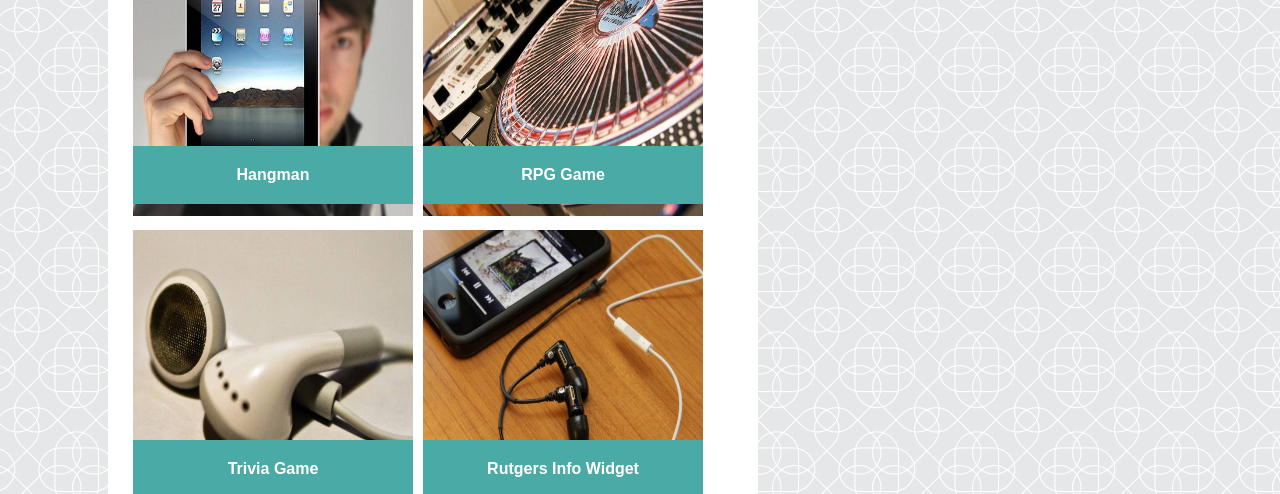
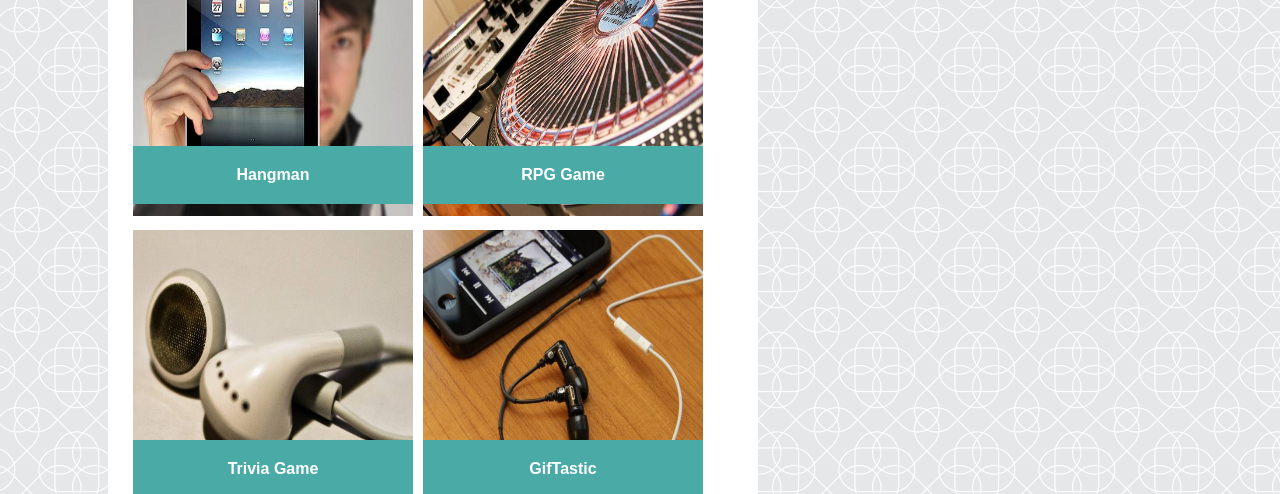
Before and after one commit to victorli0825/victorli0825.github.io, a plain HTML site: page protfolio.html in a window 1280 px wide. Shown: the part 307-801 px from the top of the page. Drawn offline with Linux system fonts and the light colour scheme.

Commit message:
add link

```diff
--- a/protfolio.html
+++ b/protfolio.html
@@ -25,7 +25,7 @@
 				<li><img id="relative" src="assets/images/technics 1.jpg" width="280" height="280"><strong id="absolute">Hangman</strong></li>
 				<li><img id="relative" src="assets/images/technics 2.jpg" width="280" height="280"><strong id="absolute">RPG Game</strong></li>
 				<li><img id="relative" src="assets/images/technics 3.jpg" width="280" height="280" ><strong id="absolute">Trivia Game</strong></li>
-				<li><img id="relative" src="assets/images/technics 4.jpg" width="280" height="280"><strong id="absolute">Rutgers Info Widget</strong></li>
+				<li><a href="https://victorli0825.github.io/gifTastic/"><img id="relative" src="assets/images/technics 4.jpg" width="280" height="280"></a><strong id="absolute">GifTastic</strong></li>
 				<li><img id="relative" src="assets/images/technics 5.jpg" width="280" height="280"><strong id="absolute">Rock Paper Scissors</strong></li>
 			</ul>
 		</section>
```
